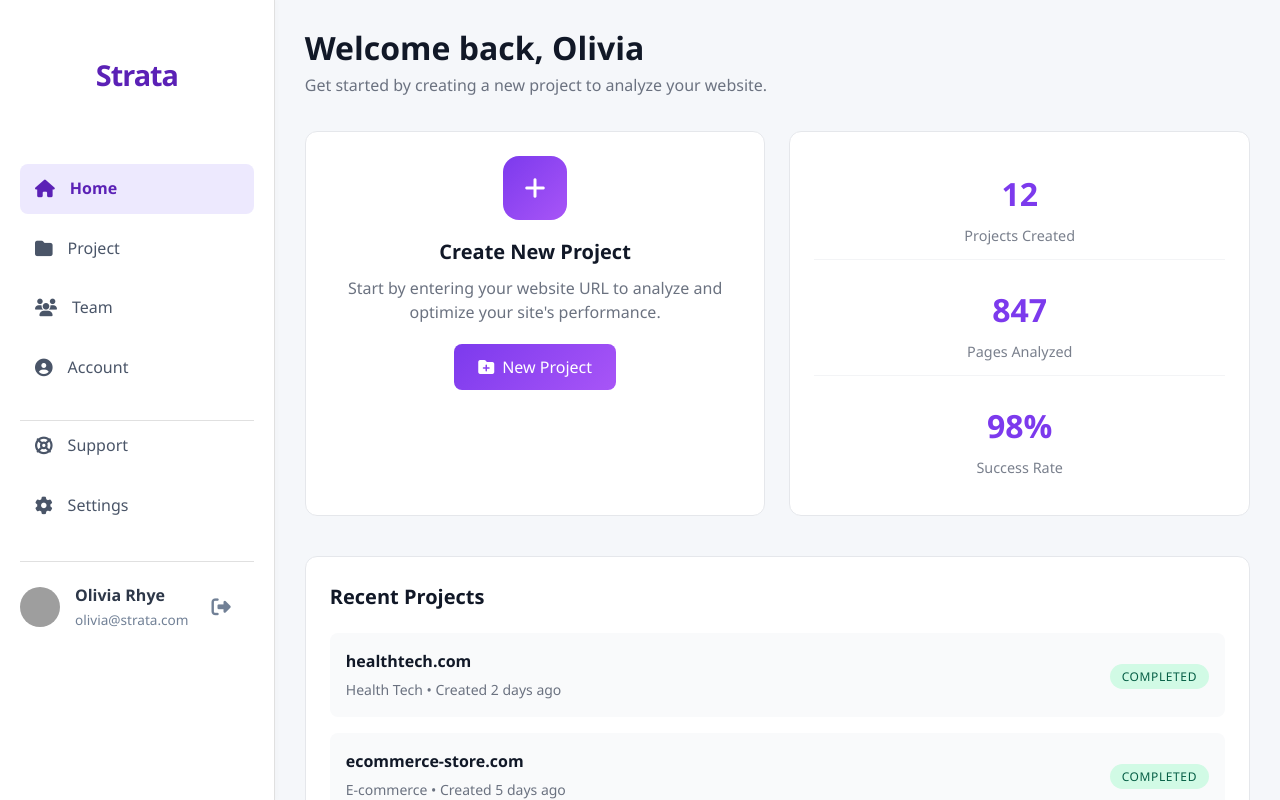
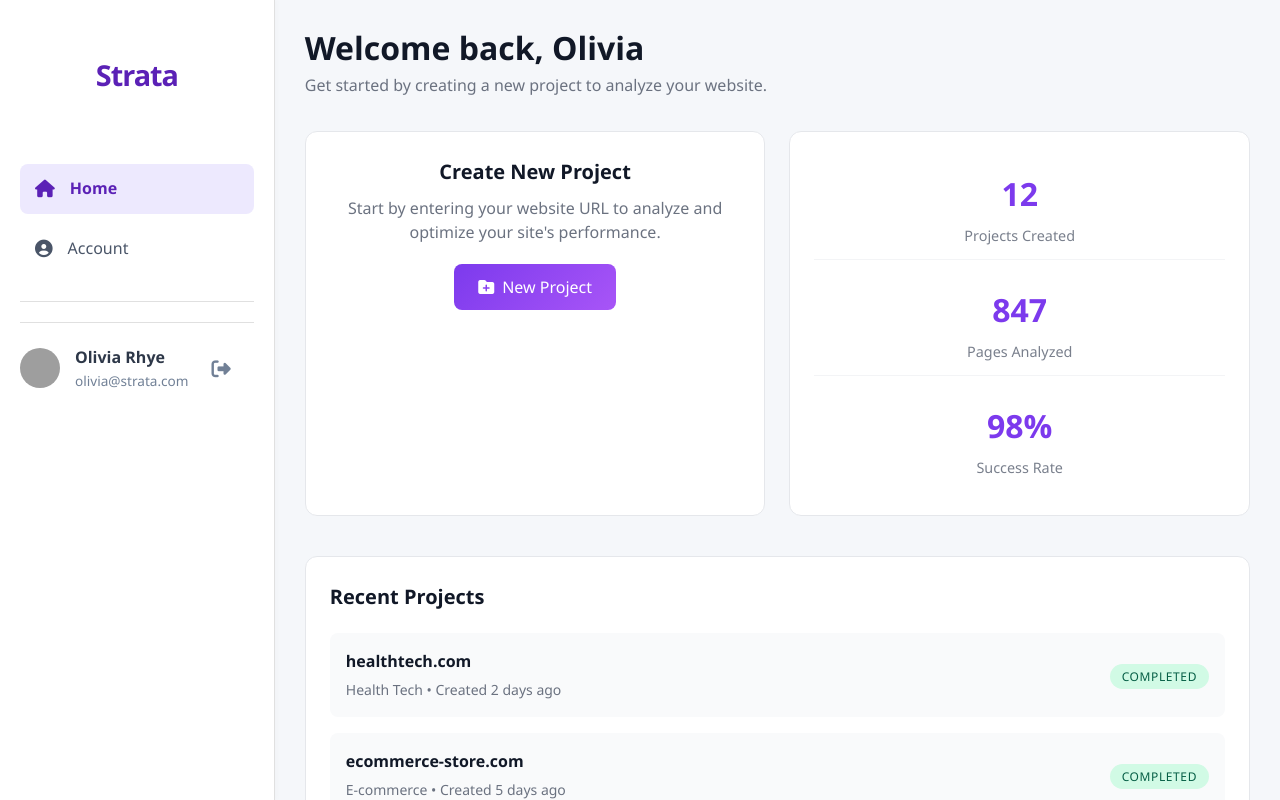
Before and after one commit to GambixInc/strata_design, a React (Vite) app: page / in a window 1280 px wide. Built offline with nearby package versions, Linux system fonts and the light colour scheme; grey boxes are pictures that could not be loaded.

Commit message:
commented out stuff that is not needed currently

```diff
--- a/src/Home.tsx
+++ b/src/Home.tsx
@@ -76,9 +76,9 @@
 
           <div className="home-actions">
             <div className="create-project-card">
-              <div className="project-card-icon">
+              {/* <div className="project-card-icon">
                 <i className="fas fa-plus"></i>
-              </div>
+              </div> */}
               <h3>Create New Project</h3>
               <p>Start by entering your website URL to analyze and optimize your site's performance.</p>
               <button
--- a/src/components/Sidebar.tsx
+++ b/src/components/Sidebar.tsx
@@ -35,16 +35,16 @@
               <i className="fas fa-home"></i> Home
             </Link>
           </li>
-          <li>
+          {/* <li>
             <Link to="/project" className={location.pathname === '/project' ? 'active' : ''}>
               <i className="fas fa-folder"></i> Project
             </Link>
-          </li>
-          <li>
+          </li> */}
+          {/* <li>
             <Link to="/team" className={location.pathname === '/team' ? 'active' : ''}>
               <i className="fas fa-users"></i> Team
             </Link>
-          </li>
+          </li> */}
           <li>
             <Link to="/account" className={location.pathname === '/account' ? 'active' : ''}>
               <i className="fas fa-user-circle"></i> Account
@@ -52,16 +52,16 @@
           </li>
         </ul>
         <ul className="sidebar-bottom-nav">
-          <li>
+          {/* <li>
             <Link to="/support" className={location.pathname === '/support' ? 'active' : ''}>
               <i className="fas fa-life-ring"></i> Support
             </Link>
-          </li>
-          <li>
+          </li> */}
+          {/* <li>
             <Link to="/settings" className={location.pathname === '/settings' ? 'active' : ''}>
               <i className="fas fa-cog"></i> Settings
             </Link>
-          </li>
+          </li> */}
         </ul>
       </nav>
       <div className="sidebar-profile">
```
